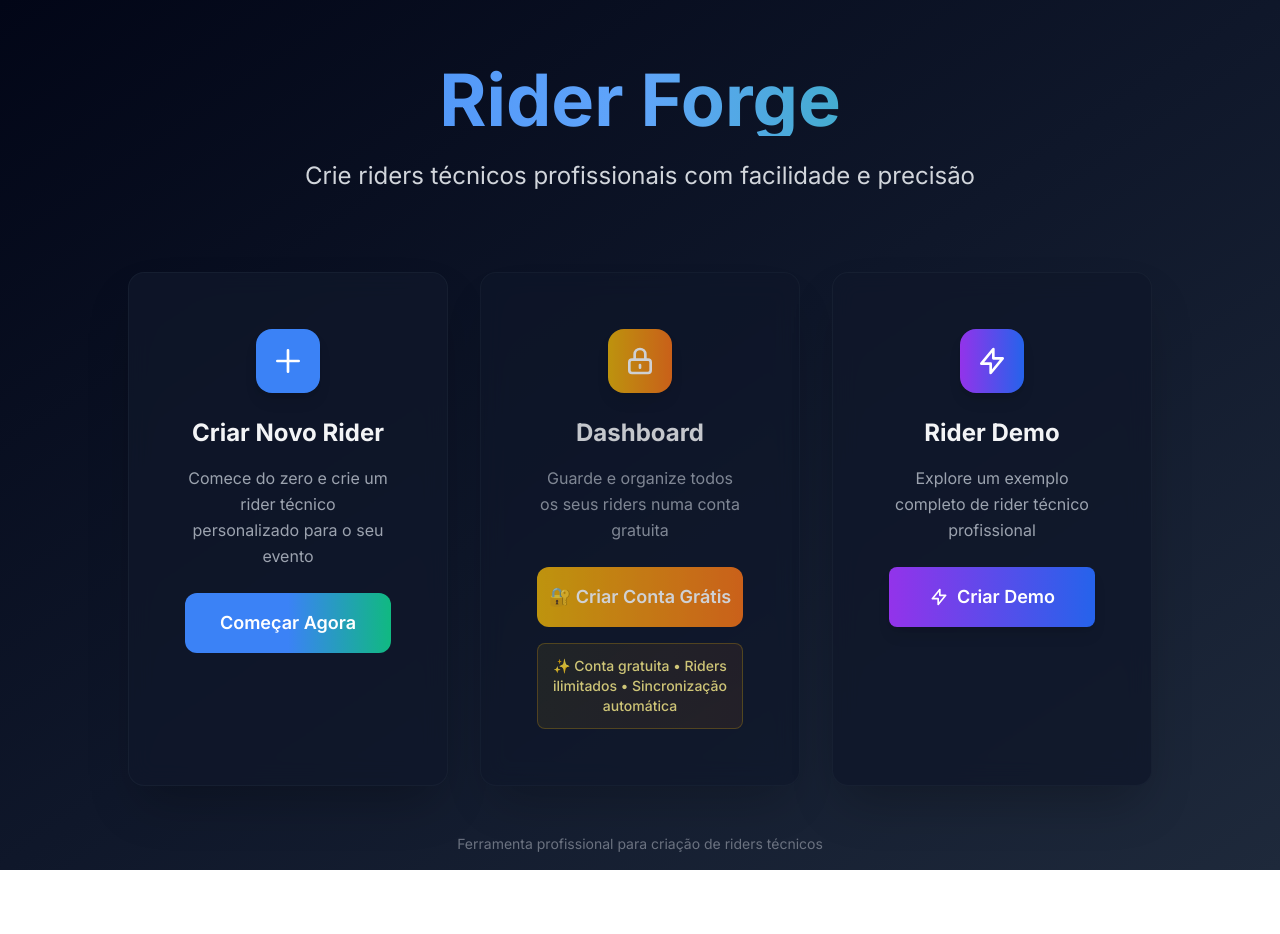
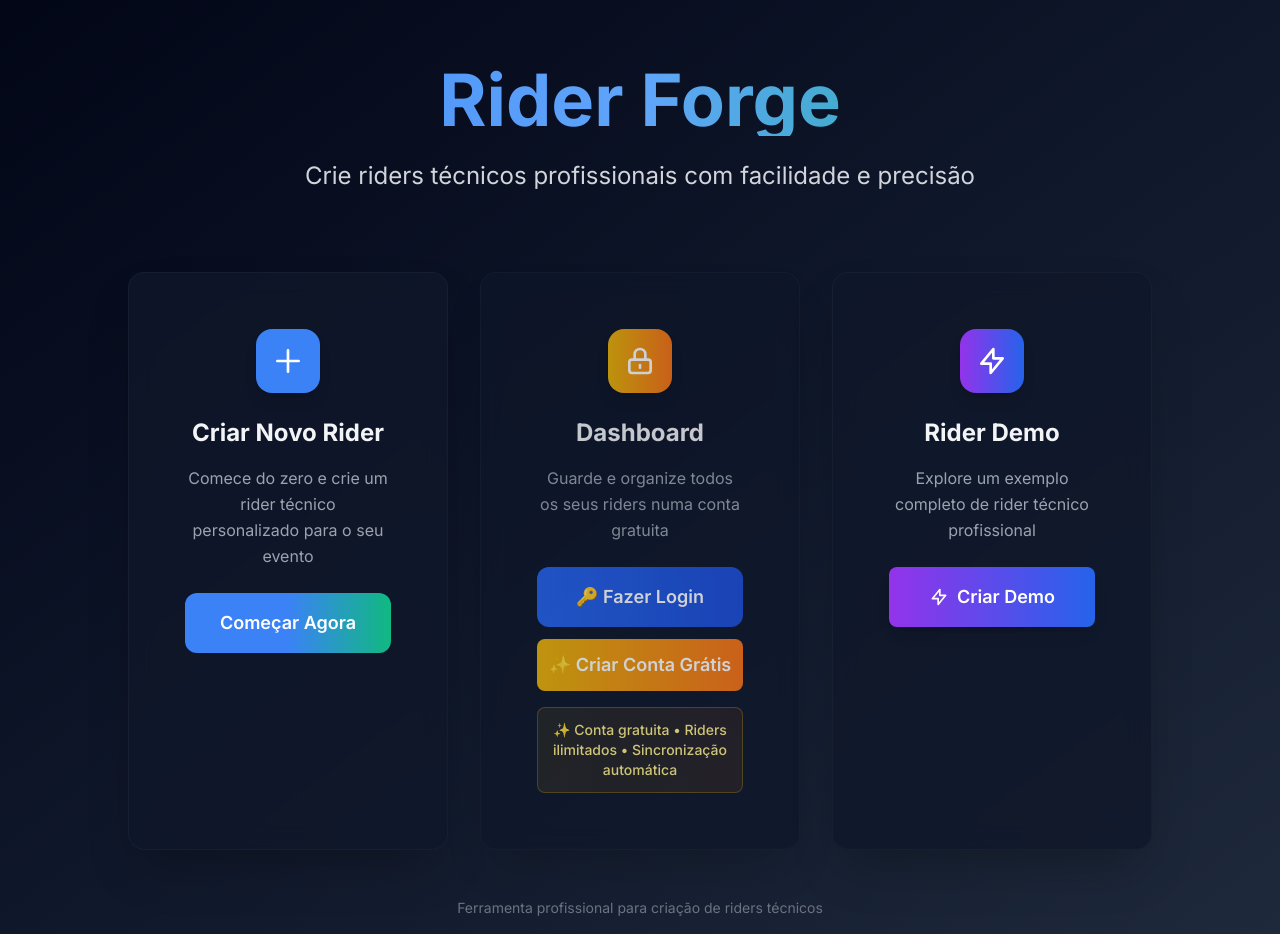
Before and after one commit to joaopedromexia-tech/rider-forge, a React (Vite) app: page / in a window 1280 px wide. Before the commit the page ends 870 px from the top, so only its background shows below. Built offline with nearby package versions, Linux system fonts and the light colour scheme; what @react-pdf/renderer would draw is missing.

Commit message:
feat: Melhorar UX da home page e otimizar performance
- Adicionado botão 'Fazer Login' separado do 'Criar Conta' na home page
- Reduzido timeout de segurança de 3s para 2s para melhor UX
- Otimizado carregamento paralelo de perfil e subscrição
- Melhorada performance geral do AuthContext

```diff
--- a/src/App.jsx
+++ b/src/App.jsx
@@ -124,21 +124,29 @@ function AppContent() {
                       : 'Guarde e organize todos os seus riders numa conta gratuita'
                     }
                   </p>
-                  <button
-                    onClick={handleNavigateToMyRiders}
-                    className={`w-full text-lg py-4 ${
-                      user && hasAccount
-                        ? 'btn-secondary'
-                        : 'bg-gradient-to-r from-yellow-500 to-orange-500 text-white font-semibold rounded-xl hover:from-yellow-600 hover:to-orange-600 transition-all duration-200'
-                    }`}
-                  >
-                    <span>
-                      {user && hasAccount
-                        ? 'Abrir Dashboard'
-                        : '🔐 Criar Conta Grátis'
-                      }
-                    </span>
-                  </button>
+                  {user && hasAccount ? (
+                    <button
+                      onClick={handleNavigateToMyRiders}
+                      className="w-full text-lg py-4 btn-secondary"
+                    >
+                      <span>Abrir Dashboard</span>
+                    </button>
+                  ) : (
+                    <div className="space-y-3">
+                      <button
+                        onClick={() => setShowLoginModal(true)}
+                        className="w-full text-lg py-4 bg-gradient-to-r from-blue-600 to-blue-700 text-white font-semibold rounded-xl hover:from-blue-700 hover:to-blue-800 transition-all duration-200"
+                      >
+                        <span>🔑 Fazer Login</span>
+                      </button>
+                      <button
+                        onClick={() => setShowLoginModal(true)}
+                        className="w-full text-lg py-3 bg-gradient-to-r from-yellow-500 to-orange-500 text-white font-semibold rounded-lg hover:from-yellow-600 hover:to-orange-600 transition-all duration-200"
+                      >
+                        <span>✨ Criar Conta Grátis</span>
+                      </button>
+                    </div>
+                  )}
 
                   {/* Mensagem de incentivo */}
                   {(!user || !hasAccount) && (
--- a/src/context/AuthContext.jsx
+++ b/src/context/AuthContext.jsx
@@ -153,8 +153,13 @@ export const AuthProvider = ({ children }) => {
       async (event, session) => {
         if (session?.user) {
           setUser(session.user)
-          await loadUserProfile(session.user.id)
-          await loadUserSubscription(session.user.id)
+          // Carregar dados em paralelo para melhor performance
+          Promise.all([
+            loadUserProfile(session.user.id),
+            loadUserSubscription(session.user.id)
+          ]).catch(error => {
+            console.error('Error loading user data on auth change:', error)
+          })
         } else {
           setUser(null)
           setProfile(null)
@@ -170,8 +175,13 @@ export const AuthProvider = ({ children }) => {
         const { user: currentUser } = await auth.getCurrentUser()
         if (currentUser) {
           setUser(currentUser)
-          await loadUserProfile(currentUser.id)
-          await loadUserSubscription(currentUser.id)
+          // Carregar perfil e subscrição em paralelo para melhor performance
+          Promise.all([
+            loadUserProfile(currentUser.id),
+            loadUserSubscription(currentUser.id)
+          ]).catch(error => {
+            console.error('Error loading user data:', error)
+          })
         }
       } catch (error) {
         console.error('Error checking current user:', error)
@@ -185,7 +195,7 @@ export const AuthProvider = ({ children }) => {
     // Timeout de segurança para garantir que o loading não fica preso
     const safetyTimeout = setTimeout(() => {
       setLoading(false)
-    }, 3000) // 3 segundos
+    }, 2000) // Reduzido para 2 segundos para melhor UX
 
     return () => {
       clearTimeout(safetyTimeout)
```
